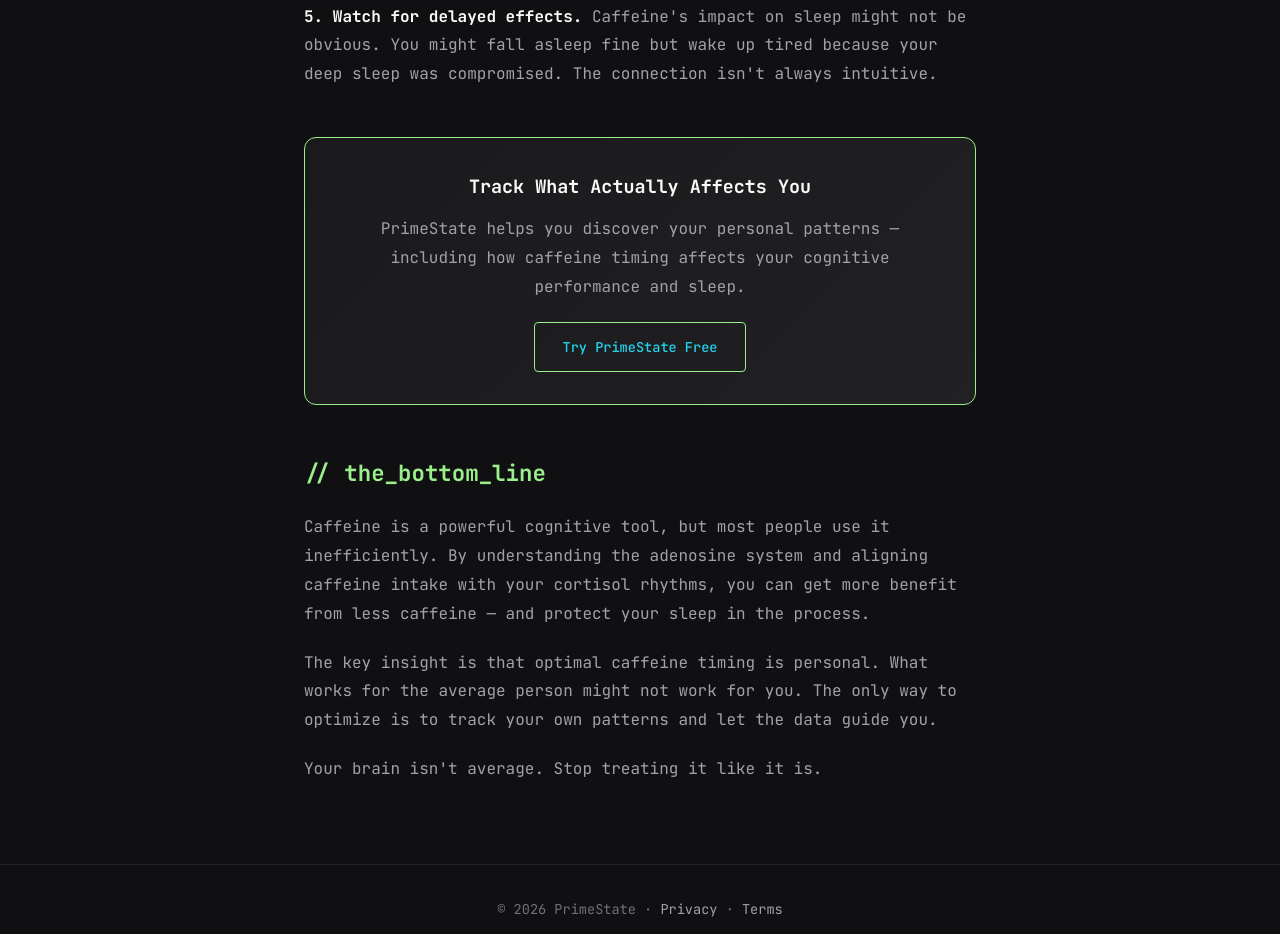
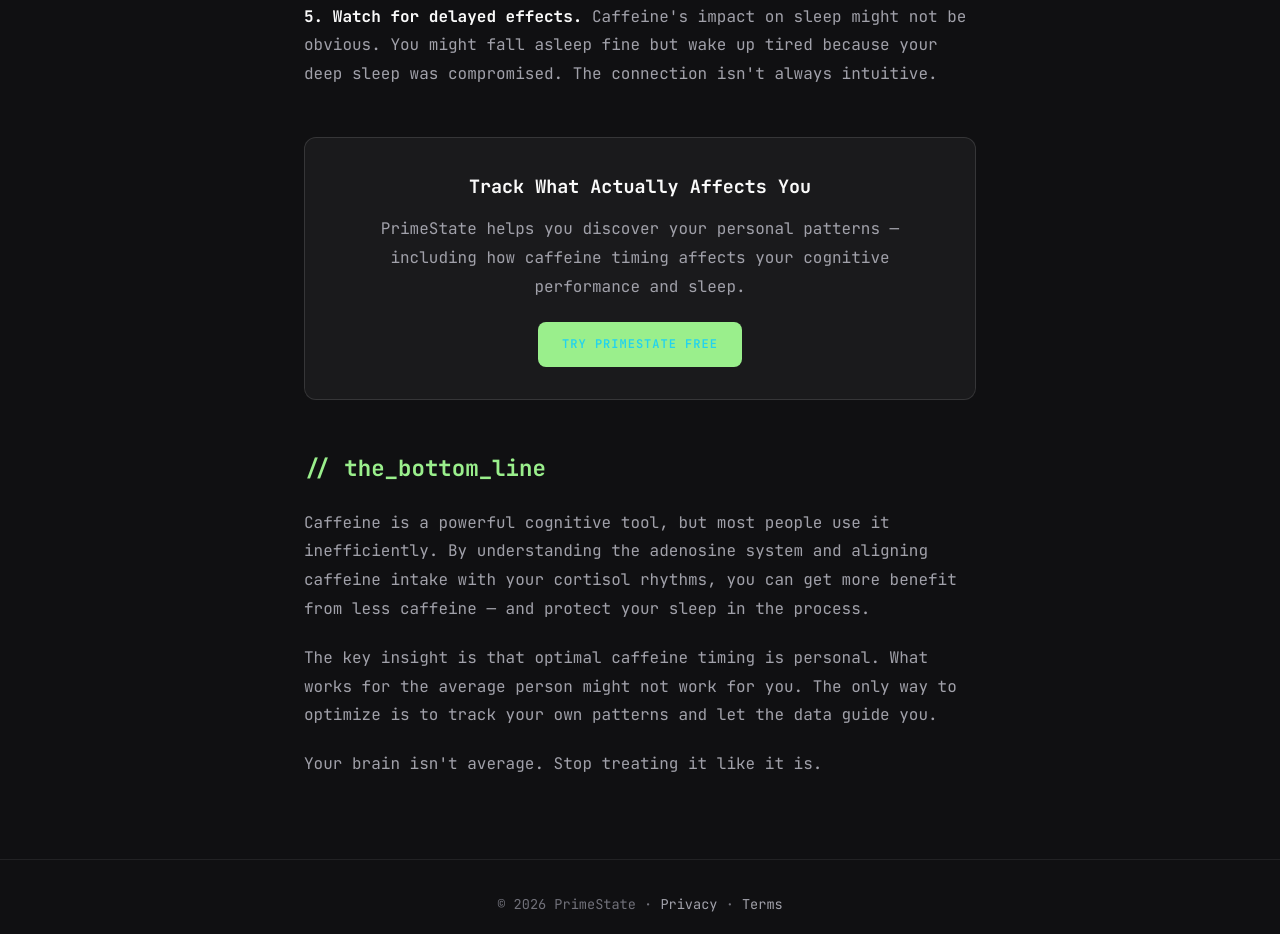
Before and after one commit to JKILLR/primestate-landing, a plain HTML site: page html/blog/caffeine-timing-science/index.html in a window 1280 px wide. Shown: the part 4432-5366 px from the top of the page. Drawn offline with Linux system fonts and the light colour scheme.

Commit message:
Match CTA button to homepage style - filled green, uppercase

```diff
--- a/html/blog/caffeine-timing-science/index.html
+++ b/html/blog/caffeine-timing-science/index.html
@@ -246,8 +246,8 @@
 
         /* CTA box */
         .cta-box {
-            background: linear-gradient(135deg, var(--bg-card) 0%, var(--bg-elevated) 100%);
-            border: 1px solid var(--green);
+            background: var(--bg-card);
+            border: 1px solid var(--border-muted);
             border-radius: 12px;
             padding: 32px;
             margin: 48px 0;
@@ -266,19 +266,22 @@
 
         .cta-button {
             display: inline-block;
-            background: transparent;
-            color: var(--green);
-            padding: 12px 28px;
-            border-radius: 4px;
-            border: 1px solid var(--green);
+            background: var(--green);
+            color: #000;
+            padding: 12px 24px;
+            border-radius: 8px;
+            border: none;
             text-decoration: none;
-            font-weight: 500;
-            font-size: 0.85rem;
-            transition: background 0.2s, color 0.2s;
+            font-weight: 600;
+            font-size: 0.75rem;
+            text-transform: uppercase;
+            letter-spacing: 1px;
+            transition: transform 0.3s, box-shadow 0.3s;
         }
 
         .cta-button:hover {
-            background: var(--green-dim);
+            transform: translateY(-2px);
+            box-shadow: 0 0 30px rgba(154, 239, 140, 0.4);
             text-decoration: none;
         }
 
```
